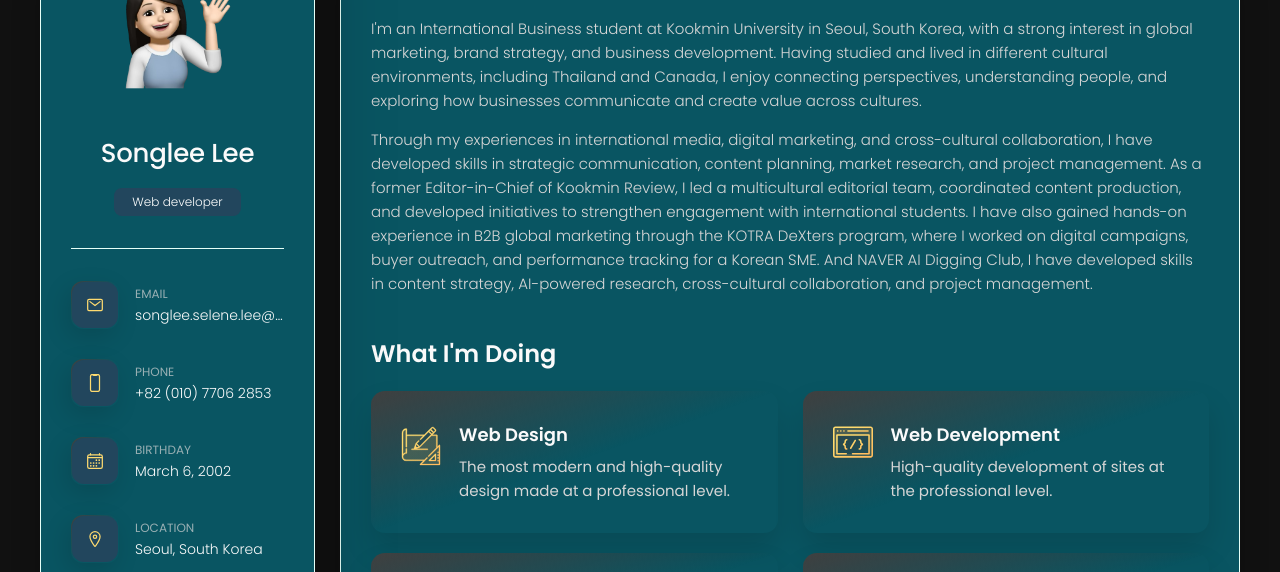
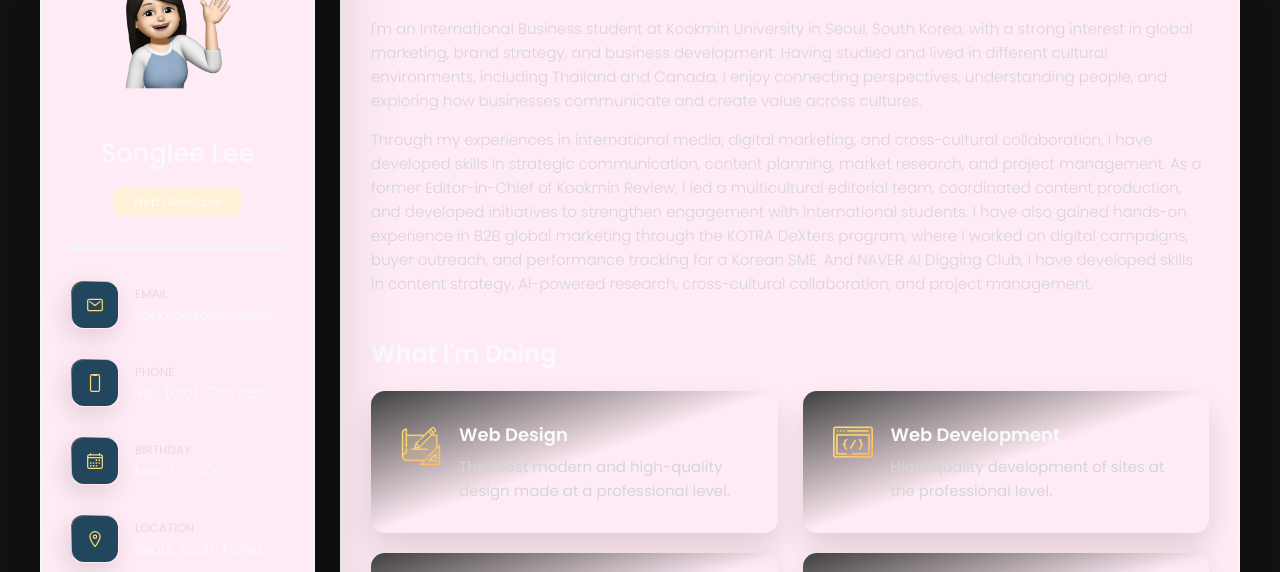
Before and after one commit to songleelee/songleelee.github.io, a plain HTML site: page index.html in a window 1280 px wide. Shown: the part 162-734 px from the top of the page. Drawn offline with nearby package versions, Linux system fonts and the light colour scheme.

Commit message:
update personal information

```diff
--- a/assets/css/style.css
+++ b/assets/css/style.css
@@ -57,9 +57,9 @@
   /* solid */
 
   --jet: hsl(160, 100%, 95%);
-  --onyx: hsl(204, 46%, 25%);
+  --onyx: hsl(40, 100%, 92%);
   --eerie-black-1: hsl(204, 46%, 25%);
-  --eerie-black-2: hsl(189, 83%, 21%);
+  --eerie-black-2: hsl(330, 100%, 96%);
   --smoky-black: hsl(0, 0%, 7%);
   --white-1: hsl(0, 0%, 100%);
   --white-2: hsl(0, 0%, 98%);
```
